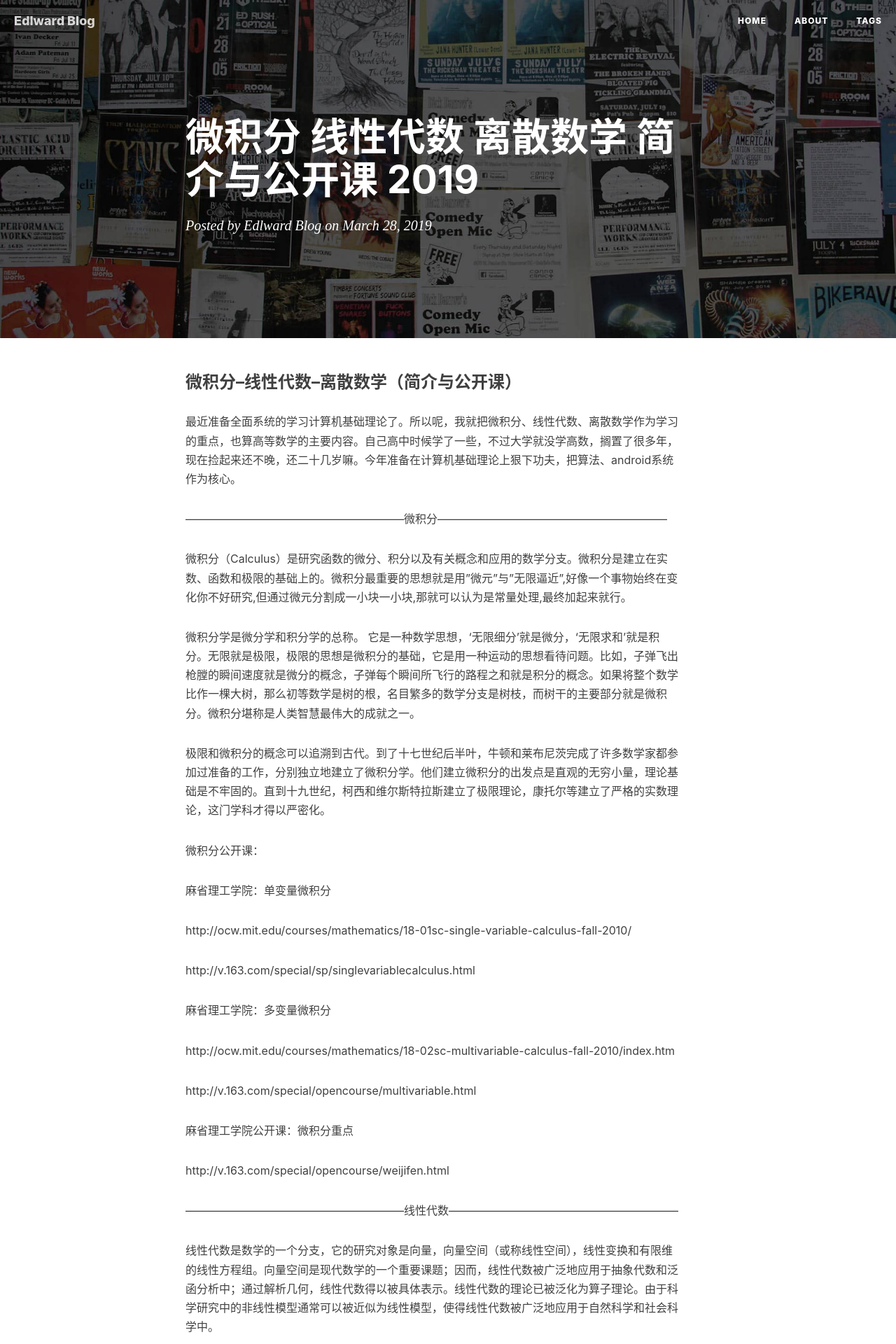
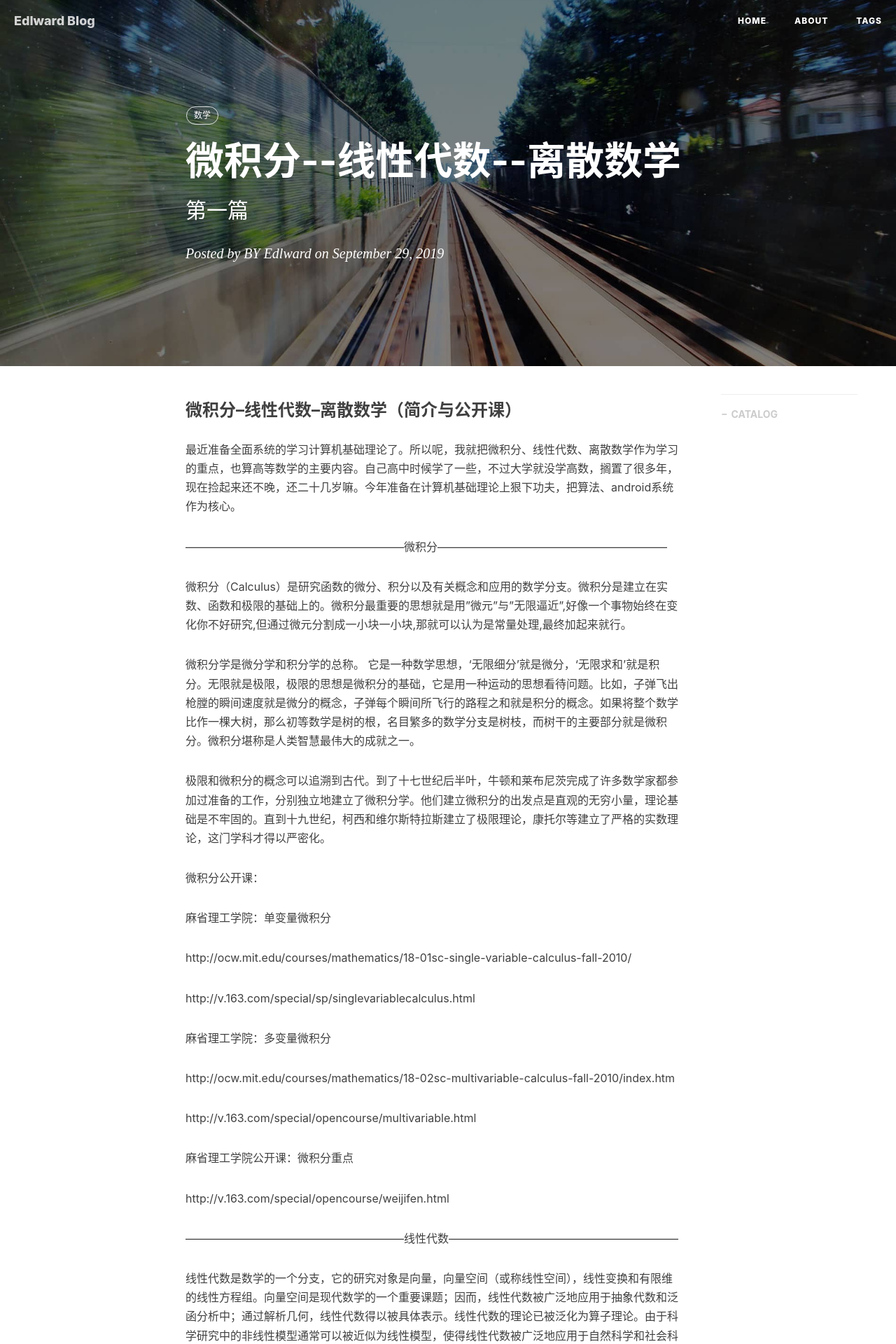
Before and after one commit to gary-robotics/dlward, a Jekyll site: the page built from _posts/2019-09-28-微积分--线性代数--离散数学 简介与公开课-2019.markdown, in a window 1280 px wide. Shown: the top 1920 px of the page at 70% size. Built offline with Jekyll 4.4.1, drawn with Linux system fonts in a browser that asks for light colours; nearby versions of some CDN libraries; our own code applies the rules of GitHub Pages for plain Markdown files; comment, search, counter and statistics services are not loaded; some of the changed lines change nothing that is shown; some of the changed text lies outside the part shown.

Commit message:
Update and rename 2019-03-28-微积分--线性代数--离散数学 简介与公开课-2019.markdown to 2019-09-28-微积分--线性代数--离散数学 简介与公开课-2019.markdown

```diff
--- a/_posts/2019-03-28-微积分--线性代数--离散数学 简介与公开课-2019.markdown
+++ b/_posts/2019-09-28-微积分--线性代数--离散数学 简介与公开课-2019.markdown
@@ -1,3 +1,14 @@
+---
+layout:     post                    # 使用的布局（不需要改）
+title:      微积分--线性代数--离散数学                # 标题
+subtitle:    第一篇                  #副标题
+date:       2019-09-29              # 时间
+author:     BY Edlward              # 作者
+header-img: img/post-bg-2015.jpg    #这篇文章标题背景图片
+catalog: true                       # 是否归档
+tags:                               #标签
+    - 数学
+---
 ### 微积分--线性代数--离散数学（简介与公开课）
 最近准备全面系统的学习计算机基础理论了。所以呢，我就把微积分、线性代数、离散数学作为学习的重点，也算高等数学的主要内容。自己高中时候学了一些，不过大学就没学高数，搁置了很多年，现在捡起来还不晚，还二十几岁嘛。今年准备在计算机基础理论上狠下功夫，把算法、android系统作为核心。
 
```
